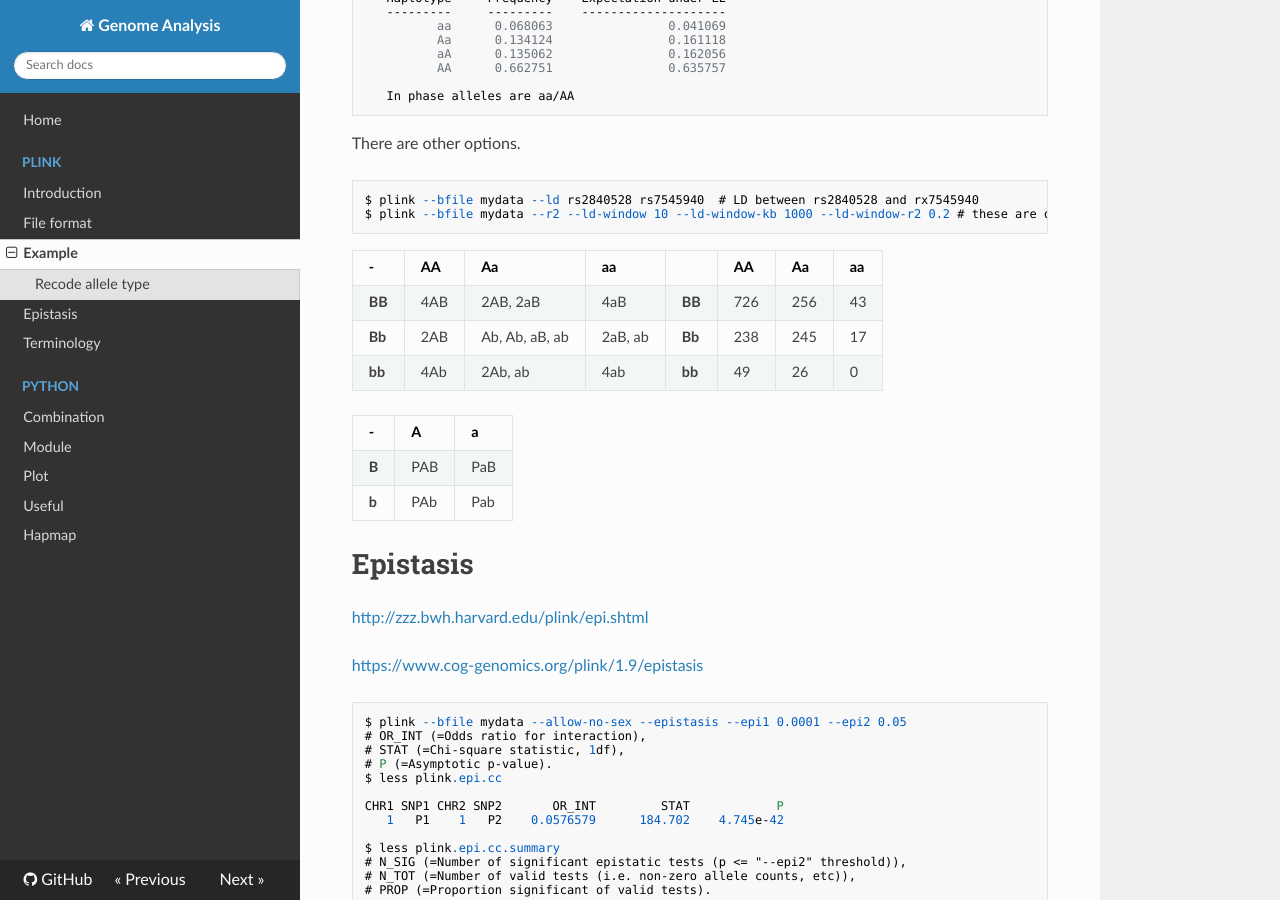
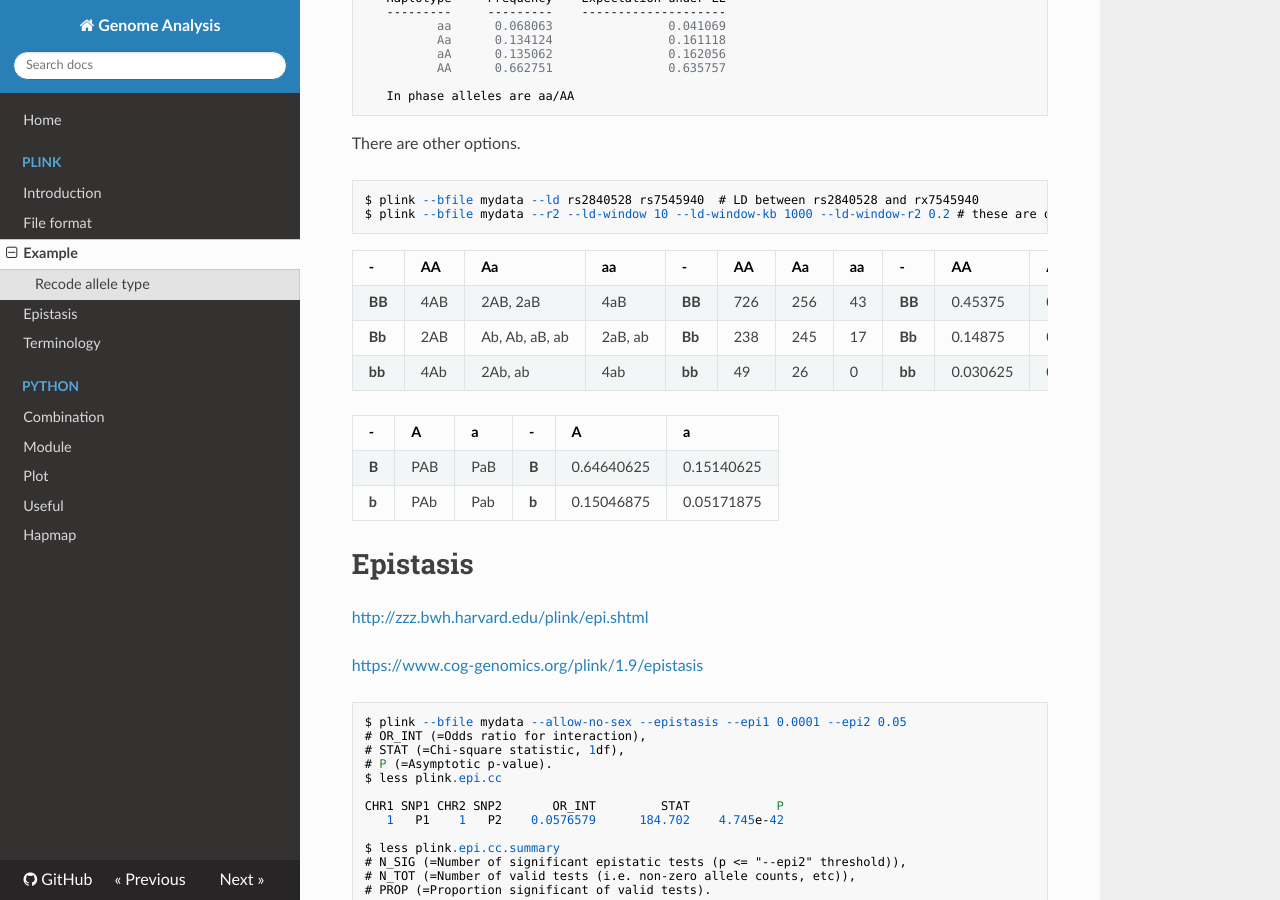
Before and after one commit to WonyoungCho/plink, an MkDocs documentation site: the page built from docs/plink_ex.md, in a window 1280 px wide and 900 px high, scrolled down 10757 px. Built offline with MkDocs 1.6.1, drawn with Linux system fonts in a browser that asks for light colours; nearby versions of some CDN libraries; old or Windows-style settings are respelled for this version of MkDocs.

Commit message:
Update plink_ex.md

````diff
--- a/docs/plink_ex.md
+++ b/docs/plink_ex.md
@@ -728,16 +728,19 @@
 $ plink --bfile mydata --r2 --ld-window 10 --ld-window-kb 1000 --ld-window-r2 0.2 # these are default values
 ```
 
--|AA|Aa|aa||AA|Aa|aa
--|-|-|-|-|-|-|-
-**BB**|4AB | 2AB, 2aB | 4aB|**BB**|726	|256	|43
-**Bb**|2AB | Ab, Ab, aB, ab| 2aB, ab|**Bb**|238	|245	|17
-**bb**|4Ab | 2Ab, ab| 4ab|**bb**|49	|26	|0
+-|AA|Aa|aa|-|AA|Aa|aa|-|AA|Aa|aa
+-|-|-|-|-|-|-|-|-|-|-|-
+**BB**|4AB | 2AB, 2aB | 4aB|**BB**|726	|256	|43|**BB**|0.45375	|0.16	|0.026875
+**Bb**|2AB | Ab, Ab, aB, ab| 2aB, ab|**Bb**|238	|245	|17|**Bb**|0.14875	|0.153125	|0.010625
+**bb**|4Ab | 2Ab, ab| 4ab|**bb**|49	|26	|0|**bb**|0.030625	|0.01625	|0
 
--|A|a
--|-|-
-**B**|PAB|PaB
-**b**|PAb|Pab
+
+-|A|a|-|A|a
+-|-|-|-|-|-
+**B**|PAB|PaB|**B**|0.64640625	|0.15140625
+**b**|PAb|Pab|**b**|0.15046875	|0.05171875
+
+
 
 # Epistasis
 
````
